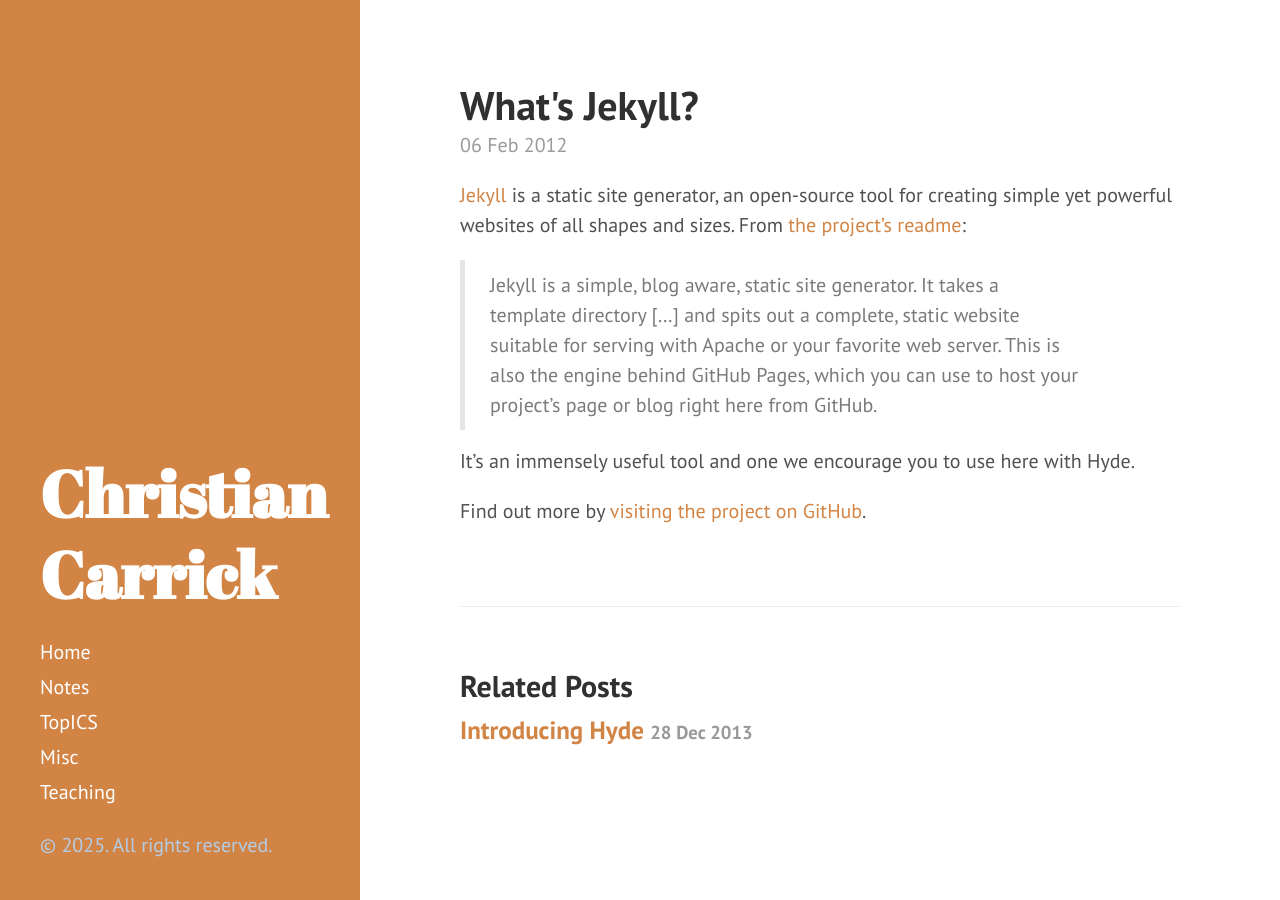
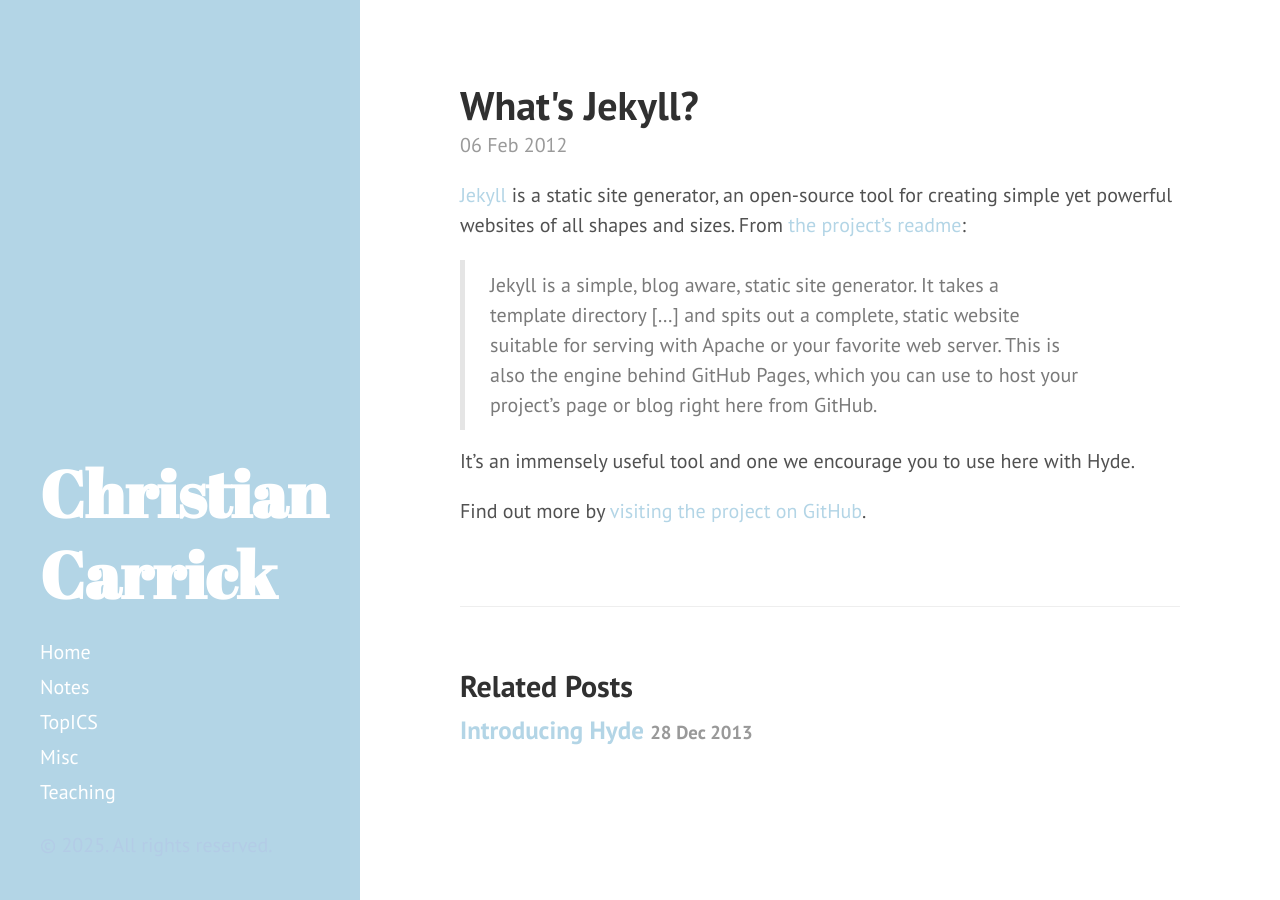
Before and after one commit to carrickchristian/carrickchristian.github.io, a Jekyll site: the page built from _posts/2012-02-06-whats-jekyll.md, in a window 1280 px wide. Built offline with Jekyll 4.4.1, drawn with Linux system fonts in a browser that asks for light colours.

Commit message:
color change 2

```diff
--- a/public/css/hyde.css
+++ b/public/css/hyde.css
@@ -172,7 +172,7 @@
  * Themes
  *
  * As of v1.1, Hyde includes optional themes to color the sidebar and links
- * within blog posts. To use, add the class of your choosing to the `body`.
+41 * within blog posts. To use, add the class of your choosing to the `body`.
  */
 
 /* Base16 (http://chriskempson.github.io/base16/#default) */
@@ -188,11 +188,11 @@
 
 /* Orange */
 .theme-base-09 .sidebar {
-  background-color: #d28445;
+  background-color: #b3d5e6;
 }
 .theme-base-09 .content a,
 .theme-base-09 .related-posts li a:hover {
-  color: #d28445;
+  color: #b3d5e6;
 }
 
 /* Yellow */
```
Also changed, not shown: 2 other files.
